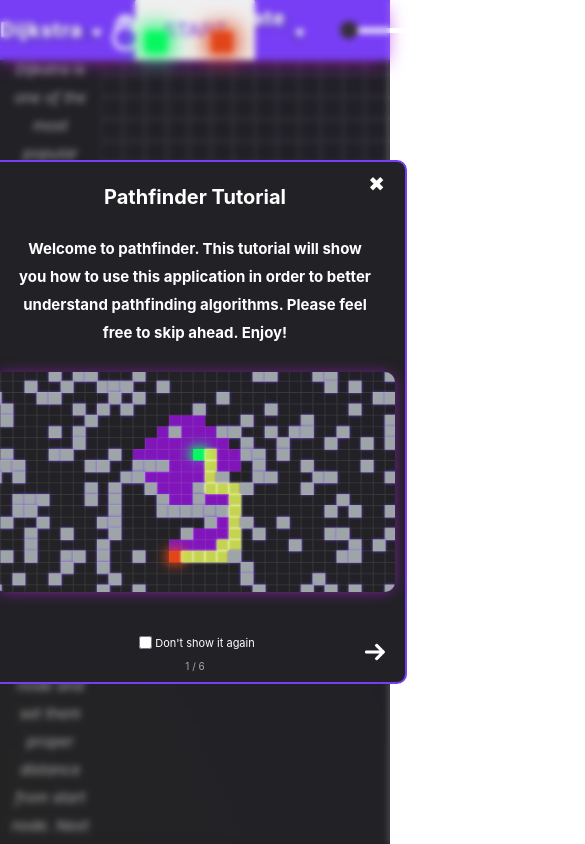
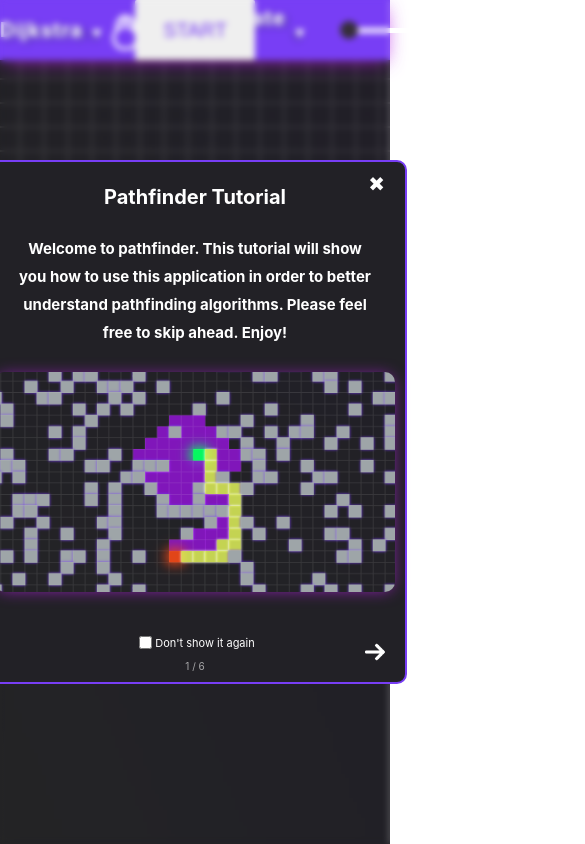
Before and after one commit to coado/Pathfinder, a React (Create React App) app: page / in a window 390 px wide. Shown: the top 844 px of the page, 585 px wide, since content can reach past the window. Built offline with nearby package versions, Linux system fonts and the light colour scheme.

Commit message:
fixed responsive design

```diff
--- a/src/App.css
+++ b/src/App.css
@@ -1,6 +1,6 @@
 .App {
   width: 100%;
-  height: 100vh;
+  min-height: 100vh;
   background-image: linear-gradient(
     to right top,
     #242425,
--- a/src/PathfindingVisualizer/PathfindingVisualizer.styles.scss
+++ b/src/PathfindingVisualizer/PathfindingVisualizer.styles.scss
@@ -1,20 +1,19 @@
 .Container {
   display: flex;
-  width: 100%;
-  // grid-template-columns: 11.5% 77% 11.5%;
   padding-top: 8%;
-  justify-content: space-around;
+  justify-content: stretch;
+  padding-bottom: 1rem;
 }
 
 .Info {
   color: white;
   display: flex;
-  flex-direction: column;
-  align-items: center;
   text-align: center;
+  //max-width: 20%;
+  padding: 1rem;
 
   &__text {
-    font-size: 1.5rem;
+    font-size: 2vh;
     padding: 1rem;
     line-height: 2.8rem;
     opacity: 0.6;
@@ -26,7 +25,6 @@
   display: flex;
   flex-direction: column;
   align-items: center;
-  width: auto;
 
   &__row {
     display: flex;
@@ -36,14 +34,17 @@
 .ComputationTime {
   color: white;
   text-align: center;
-  margin: 0 2rem;
+  display: flex;
+  flex-direction: column;
+  align-items: center;
+  width: 100%;
 
   &__header {
-    font-size: 2.2rem;
+    font-size: 3.6vh;
     text-shadow: -1px -3px 6px #783ef5;
   }
 
   &__value {
-    font-size: 2.2rem;
+    font-size: 3vh;
   }
 }
--- a/src/PathfindingVisualizer/PathfindingVisualizer.tsx
+++ b/src/PathfindingVisualizer/PathfindingVisualizer.tsx
@@ -440,9 +440,9 @@ export const PathfindingVisualizer: React.FC<IPathfindingVisualizer> = (
                                                         isTarget={isTarget}
                                                         key={colIndex}
                                                         isVisited={isVisited}
-                                                        // 1250 is the lowest amount of all nodes
+                                                        // the lowest amount of all nodes
                                                         // decreasing size of node linearly
-                                                        dimension={1 + 1250 / (dimensions.rows*dimensions.columns)}
+                                                        dimension={1 + minDim * minDim * 2 / (dimensions.rows*dimensions.columns)}
                                                         onMouseDown={() => handleMouseDown(rowIndex, colIndex)}
                                                         onMouseEnter={() => handleMouseEnter(rowIndex, colIndex)}
                                                         >
--- a/src/components/Node/Node.tsx
+++ b/src/components/Node/Node.tsx
@@ -70,8 +70,8 @@ export const Node: React.FC<PropsNode> = React.memo((
             onMouseEnter={onMouseEnter}
             onMouseUp={onMouseUp}
             style={
-                {   'width': `${dimension}rem`,
-                    'height': `${dimension}rem`,
+                {   'width': `${dimension ? dimension*1.3 : null}vh`,
+                    'height': `${dimension ? dimension*1.3 : null}vh`,
                 }}
             >
             {
```
